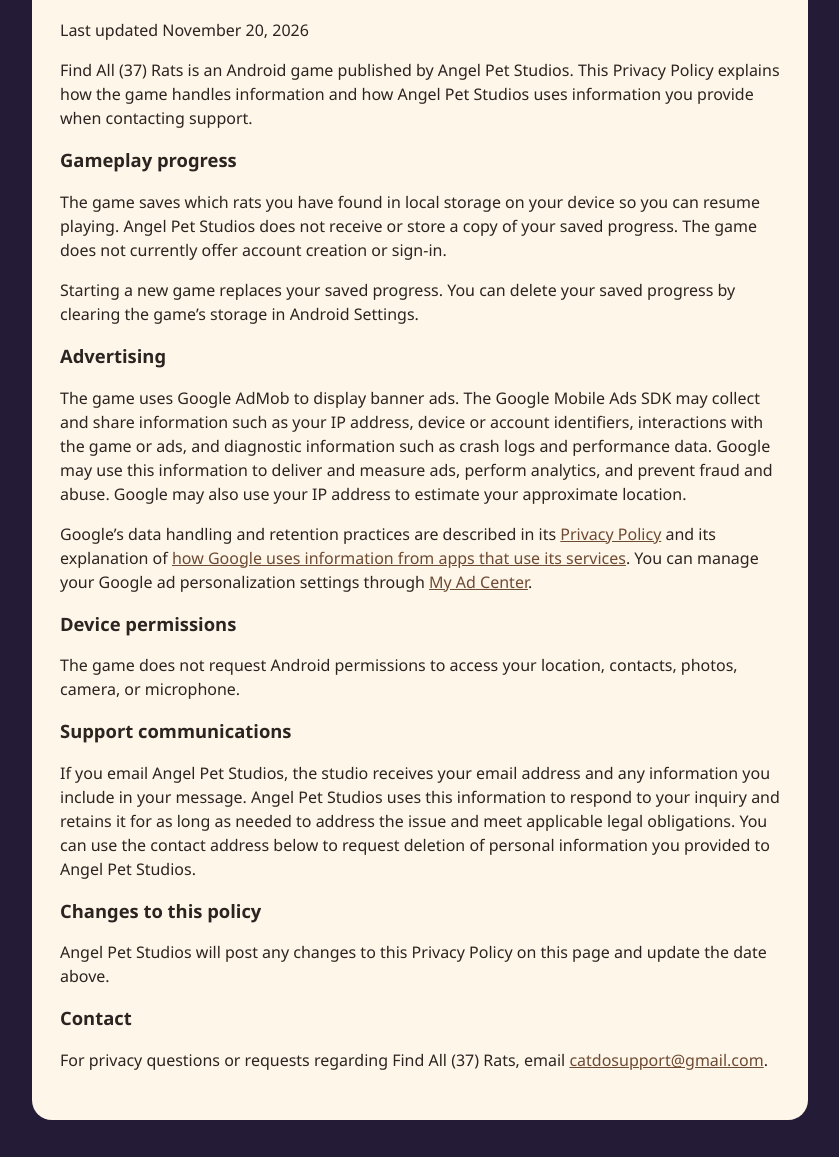
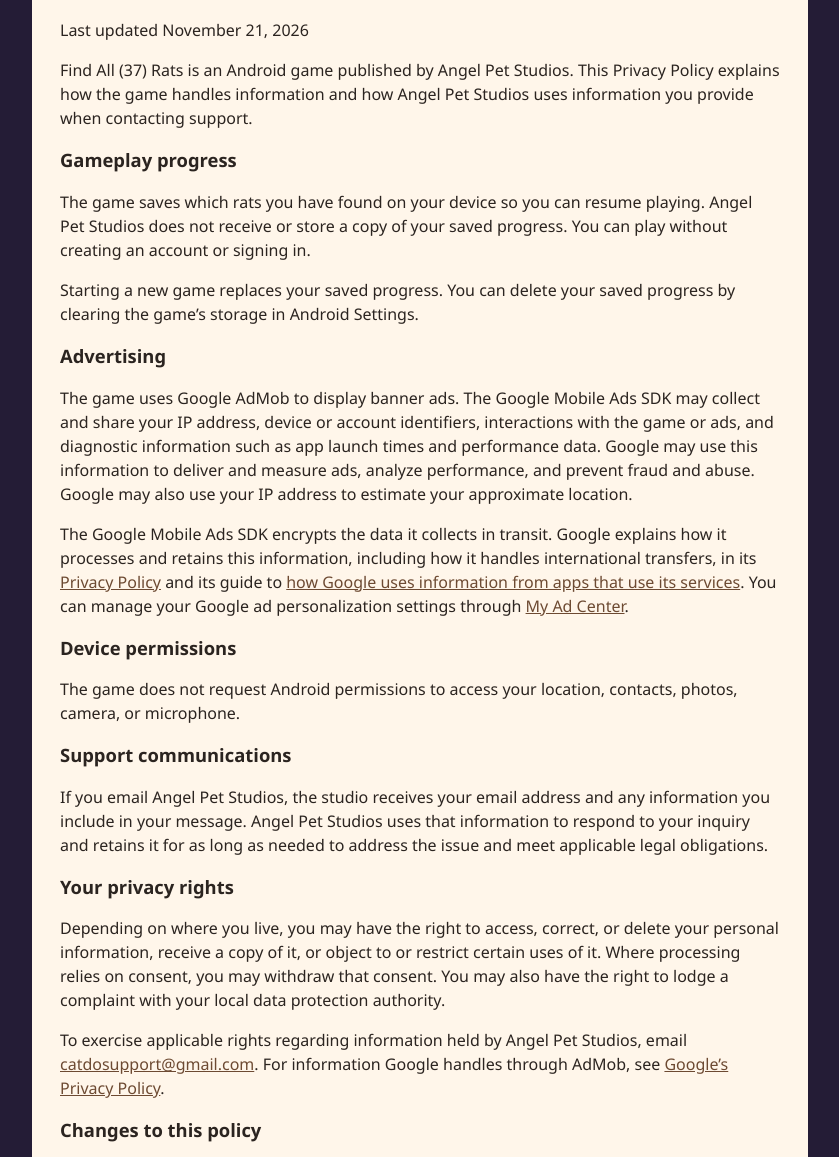
Before and after one commit to katieblizzard1998-sudo/find-the-37-rats-privacy, a plain HTML site: page index.html in a window 1280 px wide. Shown: the part 115-1272 px from the top of the page, without its empty margins (220-1059 px from the left). Drawn offline with Linux system fonts and the light colour scheme.

Commit message:
Update the privacy policy for November 21.
Co-authored-by: Cursor <cursoragent@cursor.com>

```diff
--- a/index.html
+++ b/index.html
@@ -34,7 +34,7 @@
   <body>
     <main>
       <h1>Privacy Policy for Find All (37) Rats</h1>
-      <p>Last updated November 20, 2026</p>
+      <p>Last updated November 21, 2026</p>
       <p>
         Find All (37) Rats is an Android game published by Angel Pet Studios. This Privacy Policy
         explains how the game handles information and how Angel Pet Studios uses information you
@@ -42,9 +42,9 @@
       </p>
       <h2>Gameplay progress</h2>
       <p>
-        The game saves which rats you have found in local storage on your device so you can resume
-        playing. Angel Pet Studios does not receive or store a copy of your saved progress. The
-        game does not currently offer account creation or sign-in.
+        The game saves which rats you have found on your device so you can resume playing. Angel
+        Pet Studios does not receive or store a copy of your saved progress. You can play without
+        creating an account or signing in.
       </p>
       <p>
         Starting a new game replaces your saved progress. You can delete your saved progress by
@@ -53,14 +53,15 @@
       <h2>Advertising</h2>
       <p>
         The game uses Google AdMob to display banner ads. The Google Mobile Ads SDK may collect
-        and share information such as your IP address, device or account identifiers, interactions
-        with the game or ads, and diagnostic information such as crash logs and performance data.
-        Google may use this information to deliver and measure ads, perform analytics, and prevent
-        fraud and abuse. Google may also use your IP address to estimate your approximate location.
+        and share your IP address, device or account identifiers, interactions with the game or
+        ads, and diagnostic information such as app launch times and performance data. Google may
+        use this information to deliver and measure ads, analyze performance, and prevent fraud
+        and abuse. Google may also use your IP address to estimate your approximate location.
       </p>
       <p>
-        Google’s data handling and retention practices are described in its
-        <a href="https://policies.google.com/privacy">Privacy Policy</a> and its explanation of
+        The Google Mobile Ads SDK encrypts the data it collects in transit. Google explains how it
+        processes and retains this information, including how it handles international transfers,
+        in its <a href="https://policies.google.com/privacy">Privacy Policy</a> and its guide to
         <a href="https://policies.google.com/technologies/partner-sites">how Google uses information from apps that use its services</a>.
         You can manage your Google ad personalization settings through
         <a href="https://myadcenter.google.com">My Ad Center</a>.
@@ -73,10 +74,22 @@
       <h2>Support communications</h2>
       <p>
         If you email Angel Pet Studios, the studio receives your email address and any information
-        you include in your message. Angel Pet Studios uses this information to respond to your
+        you include in your message. Angel Pet Studios uses that information to respond to your
         inquiry and retains it for as long as needed to address the issue and meet applicable legal
-        obligations. You can use the contact address below to request deletion of personal
-        information you provided to Angel Pet Studios.
+        obligations.
+      </p>
+      <h2>Your privacy rights</h2>
+      <p>
+        Depending on where you live, you may have the right to access, correct, or delete your
+        personal information, receive a copy of it, or object to or restrict certain uses of it.
+        Where processing relies on consent, you may withdraw that consent. You may also have the
+        right to lodge a complaint with your local data protection authority.
+      </p>
+      <p>
+        To exercise applicable rights regarding information held by Angel Pet Studios, email
+        <a href="mailto:catdosupport@gmail.com">catdosupport@gmail.com</a>. For information Google
+        handles through AdMob, see
+        <a href="https://policies.google.com/privacy">Google’s Privacy Policy</a>.
       </p>
       <h2>Changes to this policy</h2>
       <p>
```
